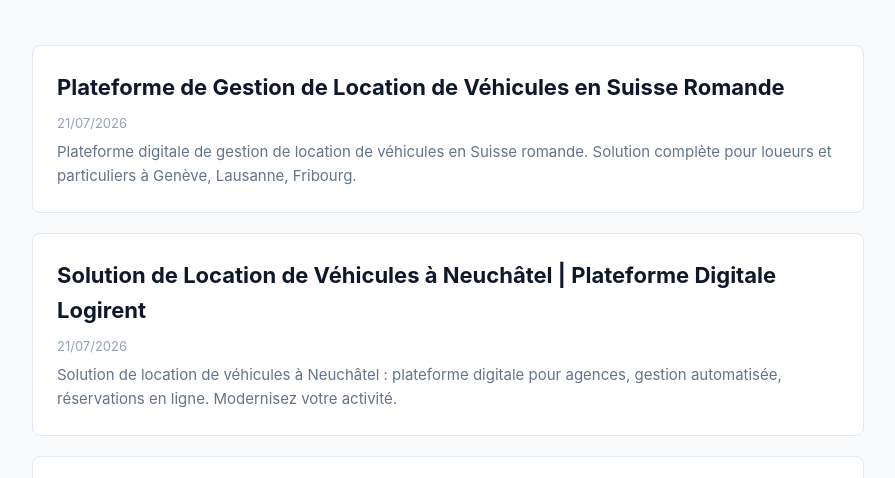
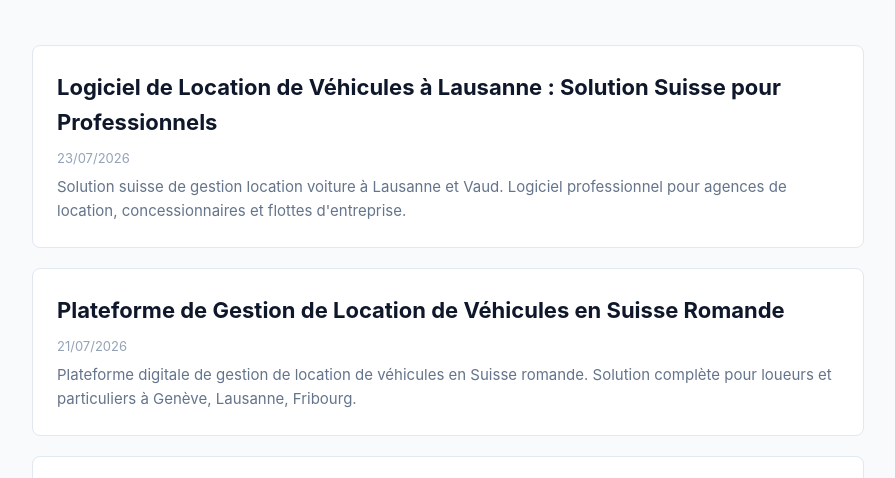
Before and after one commit to janouinfo-design/logirent-blog, a plain HTML site: page index.html in a window 1280 px wide. Shown: the part 252-730 px from the top of the page, without its empty margins (192-1087 px from the left). Drawn offline with Linux system fonts and the light colour scheme.

Commit message:
LOGI SEO: index.html (logiciel-de-location-de-vehicules-a-lausanne-solution-suisse-pour-professionnels)

```diff
--- a/index.html
+++ b/index.html
@@ -33,6 +33,7 @@
     </header>
     <main>
       <div class="articles" id="articles">
+        <a class="article" href="https://blog.logirent.ch/blog/logiciel-de-location-de-vehicules-a-lausanne-solution-suisse-pour-professionnels.html"><h2>Logiciel de Location de Véhicules à Lausanne : Solution Suisse pour Professionnels</h2><p style="color:#94a3b8;font-size:13px;margin-bottom:6px">23/07/2026</p><p>Solution suisse de gestion location voiture à Lausanne et Vaud. Logiciel professionnel pour agences de location, concessionnaires et flottes d&#x27;entreprise.</p></a>
         <a class="article" href="https://blog.logirent.ch/blog/plateforme-de-gestion-de-location-de-vehicules-en-suisse-romande.html"><h2>Plateforme de Gestion de Location de Véhicules en Suisse Romande</h2><p style="color:#94a3b8;font-size:13px;margin-bottom:6px">21/07/2026</p><p>Plateforme digitale de gestion de location de véhicules en Suisse romande. Solution complète pour loueurs et particuliers à Genève, Lausanne, Fribourg.</p></a>
         <a class="article" href="https://blog.logirent.ch/blog/solution-de-location-de-vehicules-a-neuchatel-plateforme-digitale-logirent.html"><h2>Solution de Location de Véhicules à Neuchâtel | Plateforme Digitale Logirent</h2><p style="color:#94a3b8;font-size:13px;margin-bottom:6px">21/07/2026</p><p>Solution de location de véhicules à Neuchâtel : plateforme digitale pour agences, gestion automatisée, réservations en ligne. Modernisez votre activité.</p></a>
         <a class="article" href="https://blog.logirent.ch/blog/location-de-voiture-a-geneve-guide-complet-pour-louer-au-meilleur-prix.html"><h2>Location de Voiture à Genève : Guide Complet pour Louer au Meilleur Prix</h2><p style="color:#94a3b8;font-size:13px;margin-bottom:6px">20/07/2026</p><p>Location de voiture à Genève : comparez les offres, découvrez les tarifs et trouvez le rent a car idéal. Guide pratique pour louer à Genève aéroport et centre-ville.</p></a>
```
